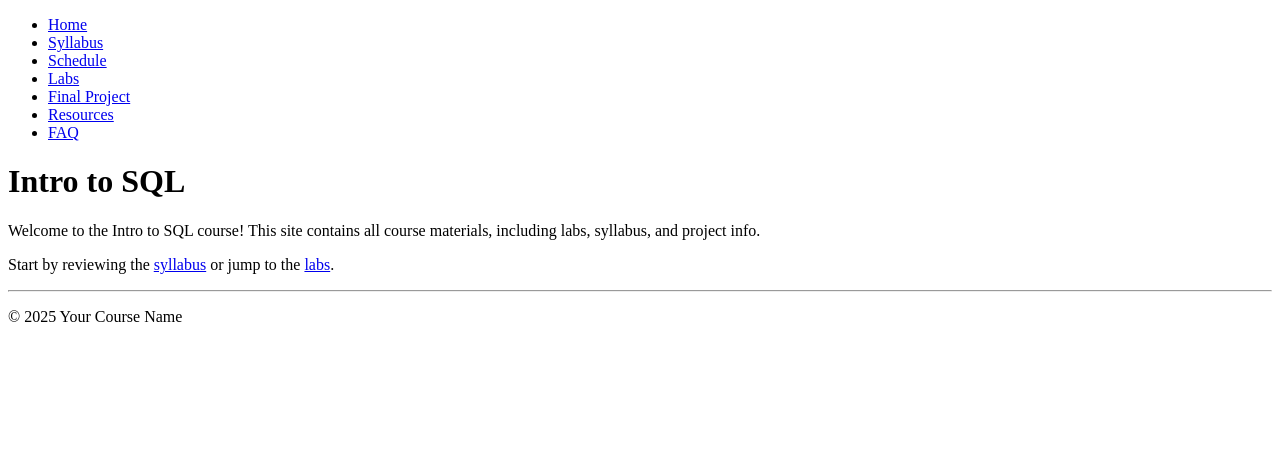
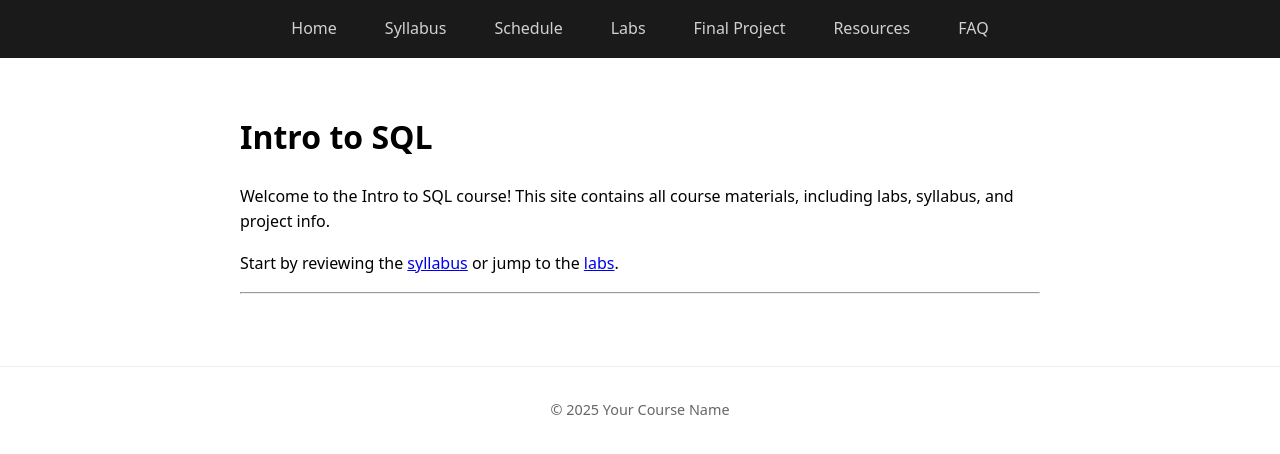
Before and after one commit to sacrophyte/parkland_csc176, a Jekyll site: the page built from docs/index.md, in a window 1280 px wide. Shown: the top 454 px of the page. Built offline with Jekyll 4.4.1, drawn with Linux system fonts in a browser that asks for light colours.

Commit message:
not empty

```diff
--- a/docs/_layouts/default.html
+++ b/docs/_layouts/default.html
@@ -3,7 +3,7 @@
 <head>
   <meta charset="UTF-8" />
   <title>{{ page.title | default: "Course Site" }}</title>
-  <link rel="stylesheet" href="{{ site.baseurl }}/docs/assets/css/style.css" />
+  <link rel="stylesheet" href="{{ site.baseurl }}/assets/css/style.css" />
 </head>
 <body>
   <header>
```
